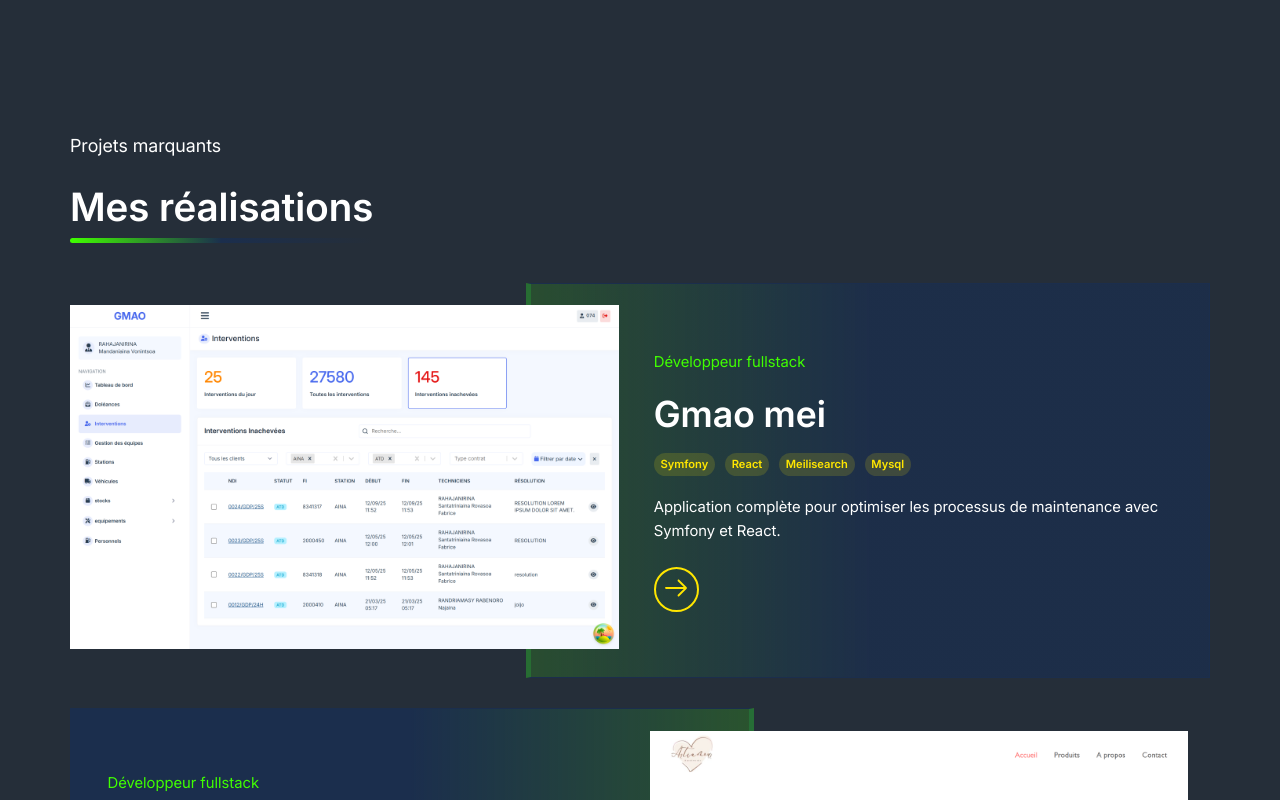
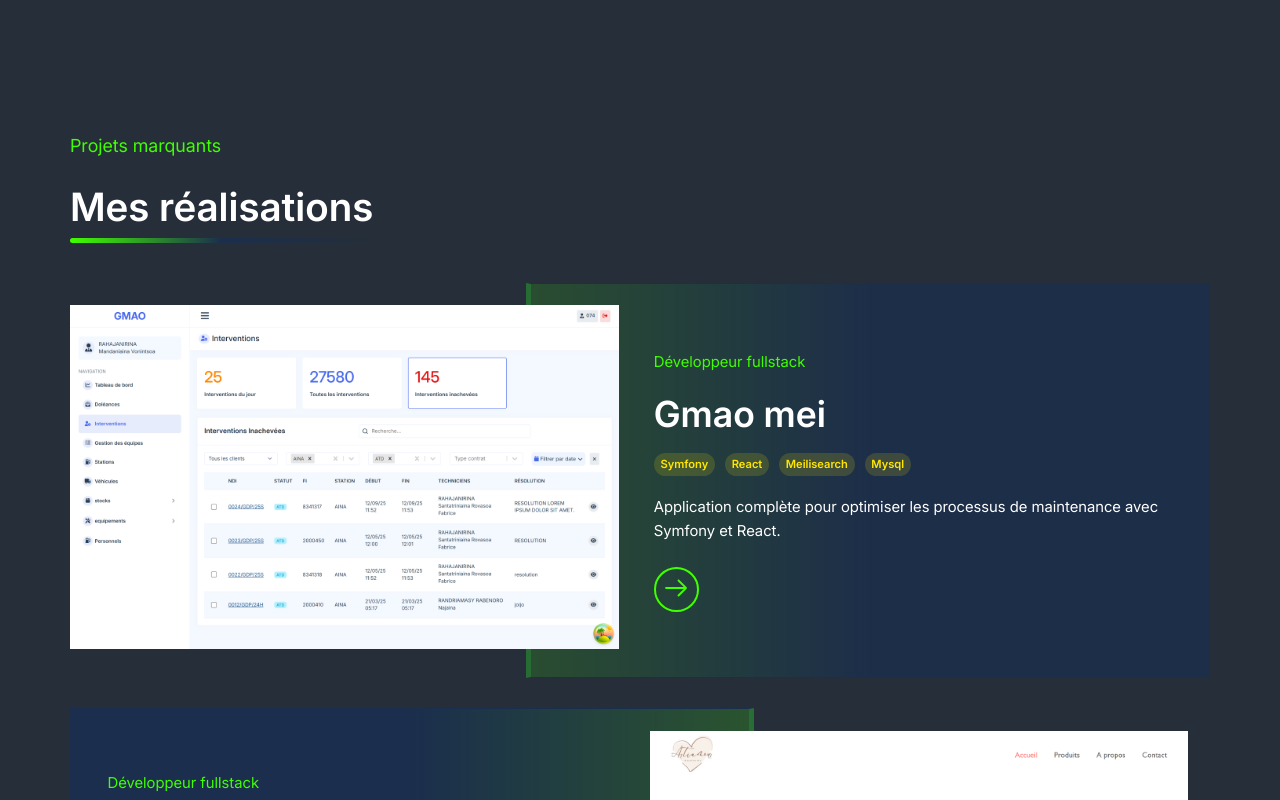
Before and after one commit to manda07tsou/portfolio, a React (Vite) app: page / in a window 1280 px wide. Shown: the part 1360-2160 px from the top of the page. Built offline with nearby package versions, Linux system fonts and the light colour scheme.

Commit message:
style layout et projet btn

```diff
--- a/src/assets/styles/_layout.scss
+++ b/src/assets/styles/_layout.scss
@@ -21,6 +21,7 @@
 
 .section__subtitle{
    font-size: 1.2em;
+   color: rgb(var(--primary));
 }
 
 .section__body{
--- a/src/assets/styles/_projects.scss
+++ b/src/assets/styles/_projects.scss
@@ -161,7 +161,7 @@
 }
 
 .btn-show{
-   $color: rgb(var(--yellow));
+   $color: rgb(var(--primary));
    border:2px solid $color;
    color: $color;
    width: 3em;
```
